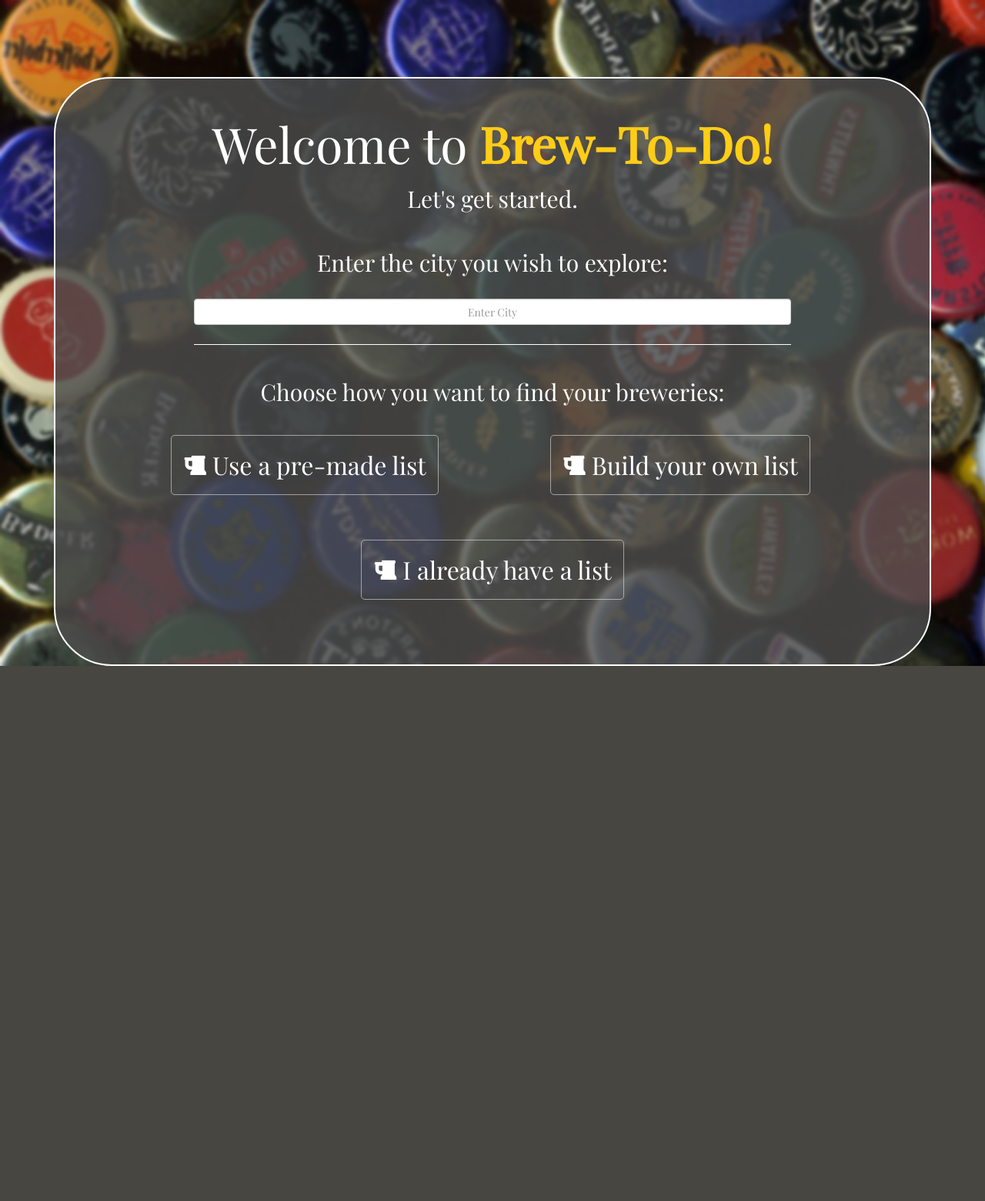
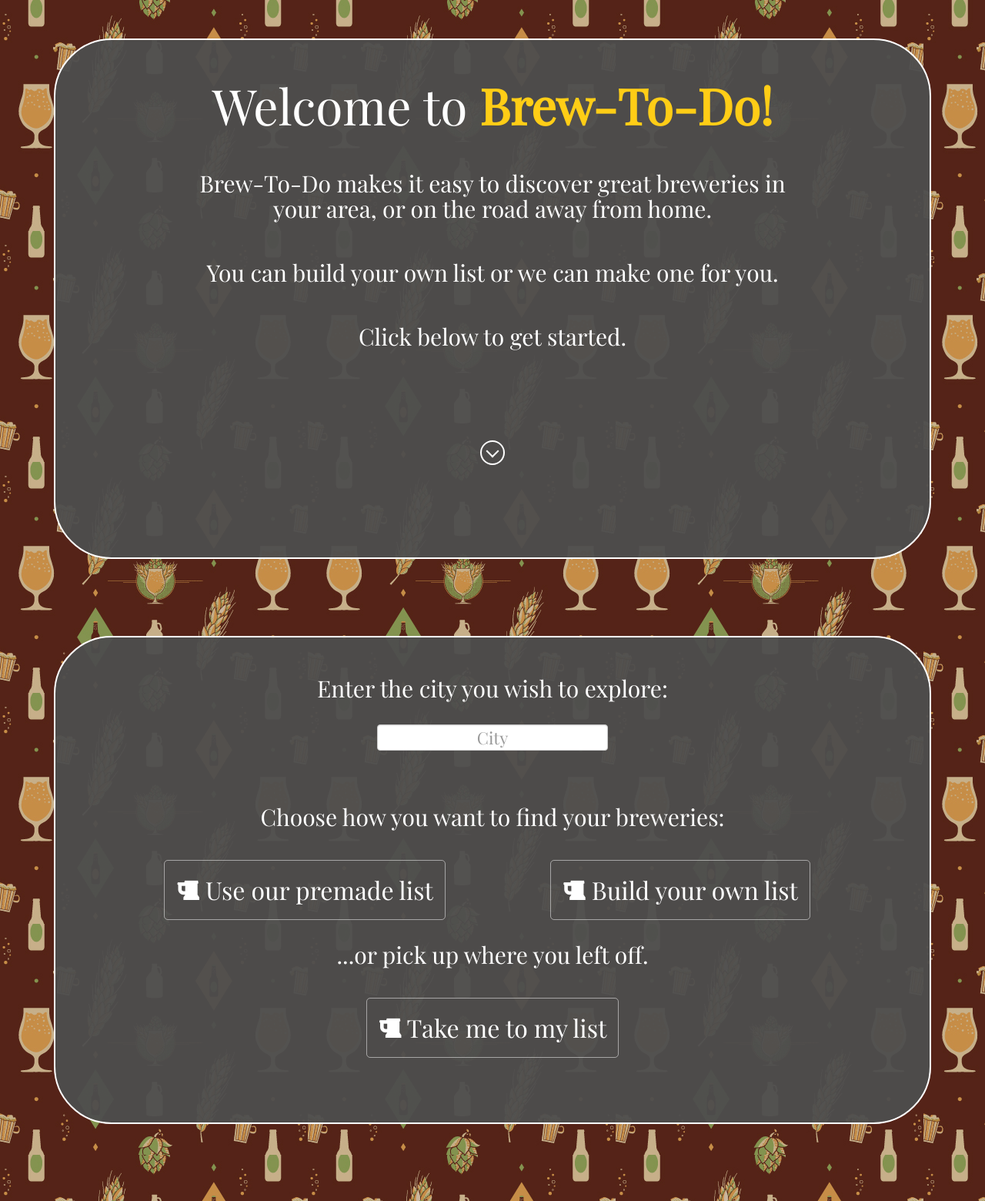
Before and after one commit to andrewpcarr/AFK-Project-1, a PHP site: page / in a window 1280 px wide. Shown: the whole page at 77% size. Before the commit the page ends 865 px from the top, so only its background shows below. Run offline with PHP 8.4, Linux system fonts and the light colour scheme; some libraries are stand-ins or nearby versions.

Commit message:
lots of css and html style changes to pretify site

```diff
--- a/assets/css/style.css
+++ b/assets/css/style.css
@@ -1,18 +1,20 @@
 body {
-    background: url('../images/background2.jpg') repeat #ffffff;
+    background: url('../images/background4.png') repeat #ffffff;
     height: 100%;
     font-family: 'Playfair Display', serif;
     z-index: 1;
 }
 .load-screen {
-    background: rgba(77, 77, 77, 0.8);
+    background: rgba(77, 77, 77, 0.95);
     display: block;
-    height: 100%;
+    height: auto;
     border: 2px white double;
     padding: 30px;
     border-radius: 75px;
     z-index: 2;
-    margin-top: 100px;
+    margin-top: 50px;
+    margin-bottom: 100px;
+	overflow-y: scroll;
 }
 .welcome {
     color: #ffcd16;
@@ -43,7 +45,6 @@ body {
 }
 .load-header {
     color: white;
-    border-bottom: 1px white solid;
     padding-bottom: 25px;
     margin-bottom: 25px;
     margin-left: 150px;
@@ -185,3 +188,109 @@ a {
     display: none;
     font-style: italic;
 }
+
+#email {
+	font-size: 22px;
+	padding-top: 10px;
+	padding-bottom: 10px;
+	width: 300px;
+	margin: auto;
+}
+
+/*#selection {
+	width: 500px;
+	text-align: left;
+	margin: auto;
+	margin-bottom: 20px;
+}
+
+#build-list {
+	text-align: center;
+	margin: auto;
+}*/
+
+*,
+:after,
+:before {
+  box-sizing: border-box;
+  margin: 0;
+  padding: 0;
+}
+
+section {
+  height: 20vh;
+  width: 100%;
+  display: table;
+
+}
+
+.ok {
+	height: 0px;
+}
+
+p {
+  color: white;
+  font-family: arial;
+  display: table-cell;
+  text-align: center;
+  vertical-align: middle;
+}
+
+.scroll-down {
+  opacity: 1;
+  -webkit-transition: all .5s ease-in 3s;
+  transition: all .5s ease-in 3s;
+}
+
+.scroll-down {
+  position: relative;
+  top: 100px;
+  left: 50%;
+  margin-left: -16px;
+  display: block;
+  width: 32px;
+  height: 32px;
+  border: 2px solid #FFF;
+  background-size: 14px auto;
+  border-radius: 50%;
+  z-index: 2;
+  -webkit-animation: bounce 2s infinite 2s;
+  animation: bounce 2s infinite 2s;
+  -webkit-transition: all .2s ease-in;
+  transition: all .2s ease-in;
+}
+
+.scroll-down:before {
+    position: absolute;
+    top: calc(50% - 8px);
+    left: calc(50% - 6px);
+    transform: rotate(-45deg);
+    display: block;
+    width: 12px;
+    height: 12px;
+    content: "";
+    border: 2px solid white;
+    border-width: 0px 0 2px 2px;
+}
+
+@keyframes bounce {
+  0%,
+  100%,
+  20%,
+  50%,
+  80% {
+    -webkit-transform: translateY(0);
+    -ms-transform: translateY(0);
+    transform: translateY(0);
+  }
+  40% {
+    -webkit-transform: translateY(-15px);
+    -ms-transform: translateY(-15px);
+    transform: translateY(-15px);
+  }
+  60% {
+    -webkit-transform: translateY(-5px);
+    -ms-transform: translateY(-5px);
+    transform: translateY(-5px);
+  }
+}
--- a/assets/javascript/app.js
+++ b/assets/javascript/app.js
@@ -1,9 +1,9 @@
-// THIS CHUNK IS AN EXPERIMENT
-$(document).ready(function () {
-  $('#map-canvas').on('shown', function () {
-    google.maps.event.trigger(map, 'resize');
-  });
-});
+// // THIS CHUNK IS AN EXPERIMENT
+// $(document).ready(function () {
+//   $('#map-canvas').on('shown', function () {
+//     google.maps.event.trigger(map, 'resize');
+//   });
+// });
 
 var city;
 // This gets our basic map up and running on the premade list
@@ -43,7 +43,7 @@ function initMap() {
         }
     }
     // THIS PIECE IS AN EXPERIMENT
-    google.maps.event.trigger(map, "resize");
+    // google.maps.event.trigger(map, "resize");
 }
 // Click event to bring up pre-made list
 // $('.choose-list1').on('click', function() {
@@ -96,21 +96,21 @@ function retrieve() {
 //     });
 // }
 // Begining of the code for the Beer API
-var queryURL = "http://api.brewerydb.com/v2/search/?key=";
-var apiKey = "29c36b203d700ec0ec3b05fcd30ec36a";
-var name = "&format=json&q="
-var term = "amber"
-var combinedURL = queryURL + apiKey + name + term;
-console.log(combinedURL);
-// Not sure if we need this code anymore
-//compiles a list of breweries based on the url
-function makeBreweryList() {
-    var breweryObject = $("<div></div>").attr("class", "returned-list");
-    var name = response.data[1].brewery.name;
-    breweryObject.html(name);
-    console.log(name);
-    $(".list-items").append(breweryObject);
-};
+// var queryURL = "http://api.brewerydb.com/v2/search/?key=";
+// var apiKey = "29c36b203d700ec0ec3b05fcd30ec36a";
+// var name = "&format=json&q="
+// var term = "amber"
+// var combinedURL = queryURL + apiKey + name + term;
+// console.log(combinedURL);
+// // Not sure if we need this code anymore
+// //compiles a list of breweries based on the url
+// function makeBreweryList() {
+//     var breweryObject = $("<div></div>").attr("class", "returned-list");
+//     var name = response.data[1].brewery.name;
+//     breweryObject.html(name);
+//     console.log(name);
+//     $(".list-items").append(breweryObject);
+// };
 // THIS IS FOR THE PREMADE LIST
 $("#getPremadeBreweries").on("click", function(e) {
     e.preventDefault();
@@ -202,19 +202,23 @@ $("#getBrewList").on("click", function(e) {
 
 // This click function adds the user choices onto their list
 $('.listItems').on('click', '#brewChoice', function() {
-    var lat = Number($(this).attr("latitude"));
-    var long = Number($(this).attr("longitude"));
-    console.log(lat);
-    console.log(long);
+    var geoloc = [Number($(this).attr("latitude")), Number($(this).attr("longitude"))];
+    newArray.push(geoloc);
 
-    holderArray.push(lat);
-    holderArray.push(long);
-    console.log(holderArray);
+    // var lat = Number($(this).attr("latitude"));
+    // var long = Number($(this).attr("longitude"));
 
-    newArray.push(holderArray);
-    holderArray = [];
-    console.log(holderArray);
-    console.log(newArray);
+    // console.log(lat);
+    // console.log(long);
+
+    // holderArray.push(lat);
+    // holderArray.push(long);
+    // console.log(holderArray);
+
+    // newArray.push(holderArray);
+    // holderArray = [];
+    // console.log(holderArray);
+    // console.log(newArray);
 
     $(this).parent().appendTo('.userList');
     $('.fixed').fadeIn(1000, function() {
@@ -235,4 +239,10 @@ function showList() {
     $('input').prop('checked', false);
 }
 
-//this is a test comment
+// Click function for the scroll button on the load screen
+$(function() {
+    $('.scroll-down').click (function() {
+      $('html, body').animate({scrollTop: $('section.ok').offset().top }, 'slow');
+      return false;
+    });
+});
--- a/index.html
+++ b/index.html
@@ -22,28 +22,48 @@
     <div class="load-screen">
         <div class="load-header text-center">
             <h1 class="load-h1">Welcome to <span class="welcome">Brew-To-Do!</span></h1>
-            <h2>Let's get started.</h2>
             <br>
-            <h2>Enter the city you wish to explore:</h2>
+            <h2>Brew-To-Do makes it easy to discover great breweries in your area, or on the road away from home.</h2>
             <br>
-            <input type="email" class="form-control text-center" id="email" placeholder="Enter City">
+            <h2>You can build your own list or we can make one for you.</h2>
+            <br>
+            <h2>Click below to get started.</h2>
+            <br>
+
+			<!-- This is the scroll button -->
+			<section>
+				<a href="#" class="scroll-down" address="true"></a>
+			</section>
+
+		</div>
+	</div>
+  	<div class="load-screen">
+        <div class="load-header text-center">
+        	<!-- scroll button scrolls to this section -->
+        	<section class="ok"></section>
+            <h2 id="city">Enter the city you wish to explore:</h2>
+            <br>
+            <input type="email" class="form-control text-center" id="email" placeholder="City" onfocus="this.placeholder = ''" onblur="this.placeholder = 'City'">
         </div>
         <div class="row text-center path">
             <h2>Choose how you want to find your breweries:</h2>
             <div class="col-md-6 options">
-                <button id="getPremadeBreweries" type="button" class="btn choose-list choose-list1"><i class="fa fa-beer" aria-hidden="true"></i> Use a pre-made list</button>
+                <button id="getPremadeBreweries" type="button" class="btn choose-list choose-list1"><i class="fa fa-beer" aria-hidden="true"></i> Use our premade list</button>
             </div>
             <div class="col-md-6 options">
                 <button id='getBrewList' type="button" class="btn choose-list choose-list2"><i class="fa fa-beer" aria-hidden="true"></i> Build your own list</button>
             </div>
+
         <div class="row text-center">
+        	<h2 id="left-off">...or pick up where you left off.</h2>
         	<div class="col-md-12 myList">
-                <button id='myList' type="button" class="btn choose-list choose-list2"><i class="fa fa-beer" aria-hidden="true"></i> I already have a list</button>
+                <button id='myList' type="button" class="btn choose-list choose-list2"><i class="fa fa-beer" aria-hidden="true"></i> Take me to my list</button>
             </div>
         </div>
         </div>
     </div>
 </div>
+
 <!-- Use a pre-made list -->
 <div class="container premade">
     <div class="row text-center">
@@ -69,7 +89,7 @@
             <h2 class="path">Click "Add to list" to add it to your personal list.</h2>
             <h2 class="path">When you are satisfied, scroll to the bottom and click "Create my list" to start exploring!</h2>
             <!-- pred-made list returns to this div -->
-            <div class="listItems"></div>
+            <div class="listItems" id="build-list"></div>
             <button id='createList' type="button" class="btn choose-list choose-list2"><i class="fa fa-beer" aria-hidden="true"></i>    Create my list!</button>
         </div>
     <div class="row text-center">
```
Also changed, not shown: other parts of assets/css/style.css (+14 -12 lines), assets/images/background4.png (added), assets/images/background5.jpg (added).
